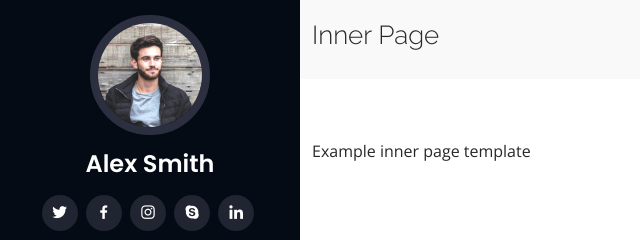
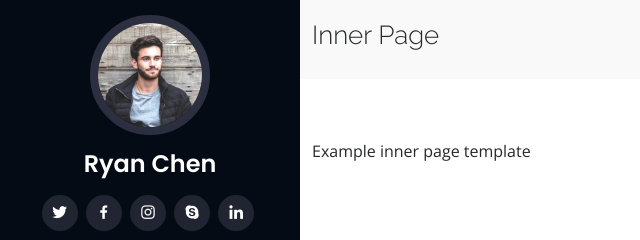
Before and after one commit to JSChen0404/JSChen0404.github.io, a plain HTML site: page inner-page.html in a window 1280 px wide. Shown: the top 240 px of the page, 0-640 px from the left. Drawn offline with nearby package versions, Linux system fonts and the light colour scheme.

Commit message:
Update inner-page.html
change to my name

```diff
--- a/inner-page.html
+++ b/inner-page.html
@@ -46,7 +46,7 @@
 
       <div class="profile">
         <img src="assets/img/profile-img.jpg" alt="" class="img-fluid rounded-circle">
-        <h1 class="text-light"><a href="index.html">Alex Smith</a></h1>
+        <h1 class="text-light"><a href="index.html">Ryan Chen</a></h1>
         <div class="social-links mt-3 text-center">
           <a href="#" class="twitter"><i class="bx bxl-twitter"></i></a>
           <a href="#" class="facebook"><i class="bx bxl-facebook"></i></a>
```
